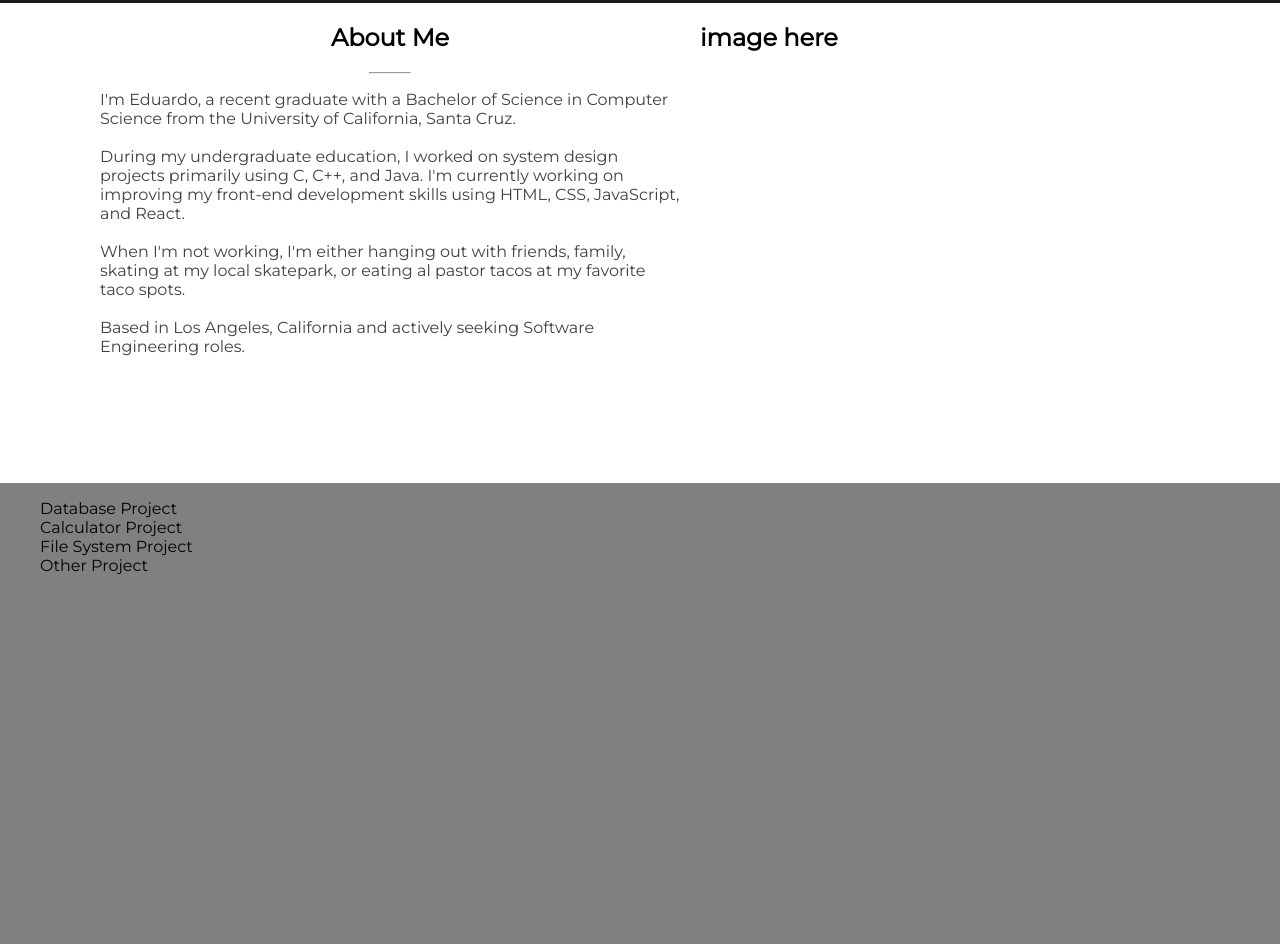
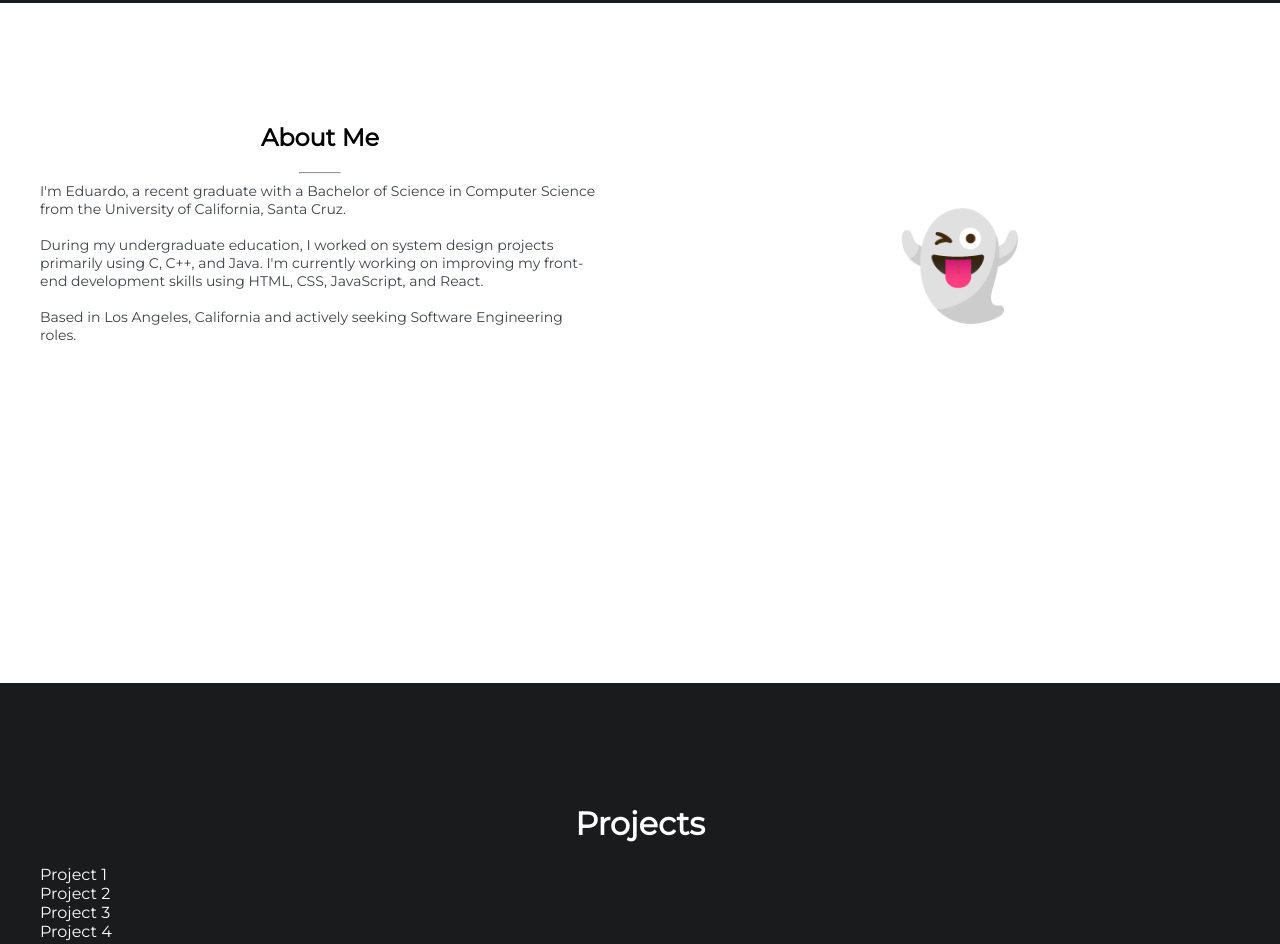
Before and after one commit to chavezed/chavezed.github.io, a plain HTML site: page index.html in a window 1280 px wide. Shown: the part 797-1741 px from the top of the page. Drawn offline with Linux system fonts and the light colour scheme.

Commit message:
updated about me, projects, contact

```diff
--- a/index.html
+++ b/index.html
@@ -15,7 +15,6 @@
                 <a class="navbar-logo" href="#intro"><strong>EDUARDO CHAVEZ</strong></a>
                 <ul class="navbar-directory">
                     <li><a href="#about-me">About Me</a></li>
-                    <li><a href="#experience">Experience</a></li>
                     <li><a href="#projects">Projects</a></li>
                     <li><a href="#contact">Contact</a></li>
                 </ul>
@@ -41,26 +40,32 @@
                     primarily using C, C++, and Java. I'm currently working on improving my
                     front-end development skills using HTML, CSS, JavaScript, and React.
                     <br><br>
-                    When I'm not working, I'm either hanging out with friends, family,
-                    skating at my local skatepark, or eating al pastor tacos at my favorite taco spots.
-                    <br><br>
                     Based in Los Angeles, California and actively
                     seeking Software Engineering roles.
                     <br><br>
                 </p>
             </div>
             <div class="selfie">
-               <h2>image here</h2>
+               <p>👻</p>
             </div>
         </div>
+
         <div class="projects" id="projects">
+            <h1>Projects</h1>
             <ul class="projects-list">
-                <li>Database Project</li>
-                <li>Calculator Project</li>
-                <li>File System Project</li>
-                <li>Other Project</li>
+                <li>Project 1</li>
+                <li>Project 2</li>
+                <li>Project 3</li>
+                <li>Project 4</li>
             </ul>
         </div>
+
+        <div class="contact" id="contact">
+            <a href="#">Github here</a>
+            <a href="#">LinkedIn here</a>
+            <a href="#">Email</a>
+        </div>
+
         <div class="footer">
             <p>Eduardo Chavez</p>
         </div>
--- a/style.css
+++ b/style.css
@@ -14,7 +14,8 @@ html, body {
     height: 66px;
     width: 100%;
     position: fixed;
-
+    overflow: hidden;
+    box-shadow: 0 1px 1px rgba(0,0,0,0.1);
 }
 
 .navbar-items {
@@ -54,7 +55,7 @@ html, body {
 
 .intro {
     color: white;
-    background-color: #191b1d;;
+    background-color: #191b1d;
     height: 100vh;
     width: 100%;
     display: flex;
@@ -64,12 +65,12 @@ html, body {
 .about-me {
     display: flex;
     height: 60vh;
+    padding-top: 100px;
+    padding-bottom: 100px;
 }
 
 .description {
-    width: 50vw;
-    padding-left: 100px;
-    padding-right: 20px;
+    width: 50%;
 }
 
 .description h2 {
@@ -77,10 +78,20 @@ html, body {
 }
 .description p {
     color: #3d4146;
+    text-align: left;
+    font-size: 14px;
+    margin: 0 40px 0 40px;
 }
 .selfie {
-    width: 50vw;
+    width: 50%;
+    text-align: center;
 }
+
+/* remove later */
+.selfie p {
+    font-size: 100px;
+}
+
 /*
 .selfie img {
     max-width: 100%;
@@ -95,12 +106,24 @@ html, body {
 }
 
 .projects {
-    background-color: grey;
+    background-color:  #191b1d;
     height: 100vh;
+    padding-top: 100px;
+    padding-bottom: 100px;
+    color: white;
+}
+
+.projects h1 {
+    text-align: center;
 }
 
 .projects-list {
+    color: white;
+    display: flex;
+    flex-direction: column;
+
     list-style: none;
+
 }
 
 .footer {
```
